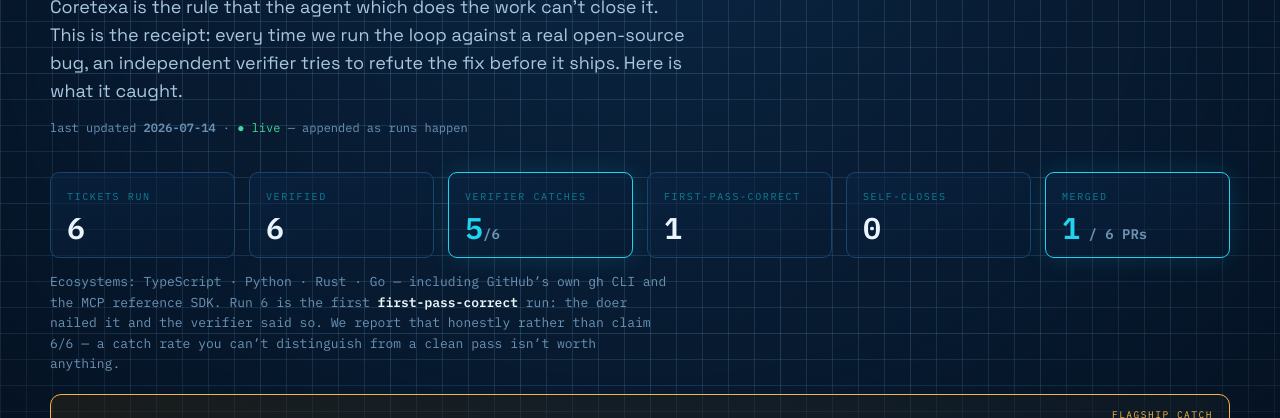
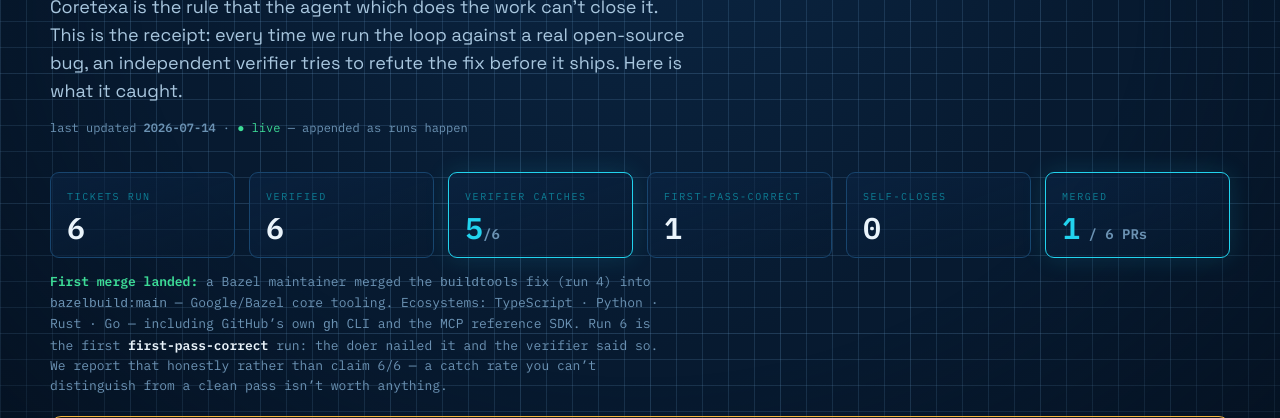
Before and after one commit to earfman/coretexa, a plain HTML site: page proof.html in a window 1280 px wide. Shown: the part 317-735 px from the top of the page. Drawn offline with Linux system fonts and the light colour scheme.

Commit message:
proof.html: first-merge lead-in on hero sub

```diff
--- a/proof.html
+++ b/proof.html
@@ -397,7 +397,7 @@ footer a:hover{color:var(--cyan)}
     <div class="cell"><div class="k">Self-closes</div><div class="v">0</div></div>
     <div class="cell hero-cell"><div class="k">Merged</div><div class="v">1<small> / 6 PRs</small></div></div>
   </div>
-  <p class="proof-sub" style="text-align:left;margin:14px 0 0">Ecosystems: TypeScript · Python · Rust · Go — including GitHub&rsquo;s own <code>gh</code> CLI and the MCP reference SDK. Run 6 is the first <b style="color:var(--white)">first-pass-correct</b> run: the doer nailed it and the verifier said so. We report that honestly rather than claim 6/6 &mdash; a catch rate you can&rsquo;t distinguish from a clean pass isn&rsquo;t worth anything.</p>
+  <p class="proof-sub" style="text-align:left;margin:14px 0 0"><b style="color:var(--ok)">First merge landed:</b> a Bazel maintainer merged the <code>buildtools</code> fix (run 4) into <code>bazelbuild:main</code> &mdash; Google/Bazel core tooling. Ecosystems: TypeScript · Python · Rust · Go — including GitHub&rsquo;s own <code>gh</code> CLI and the MCP reference SDK. Run 6 is the first <b style="color:var(--white)">first-pass-correct</b> run: the doer nailed it and the verifier said so. We report that honestly rather than claim 6/6 &mdash; a catch rate you can&rsquo;t distinguish from a clean pass isn&rsquo;t worth anything.</p>
 
   <div class="callout">
     <h3>A passing test suite lied — and the verifier caught it.</h3>
```
